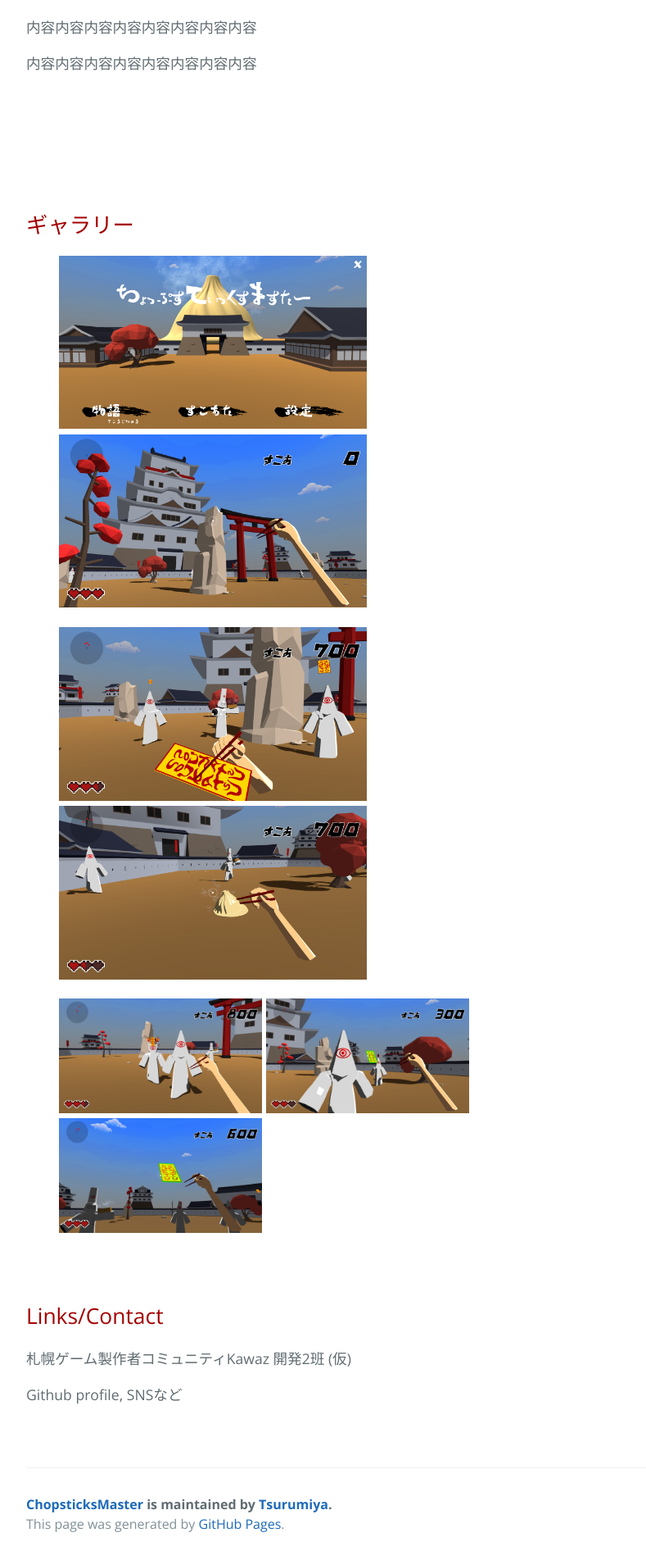
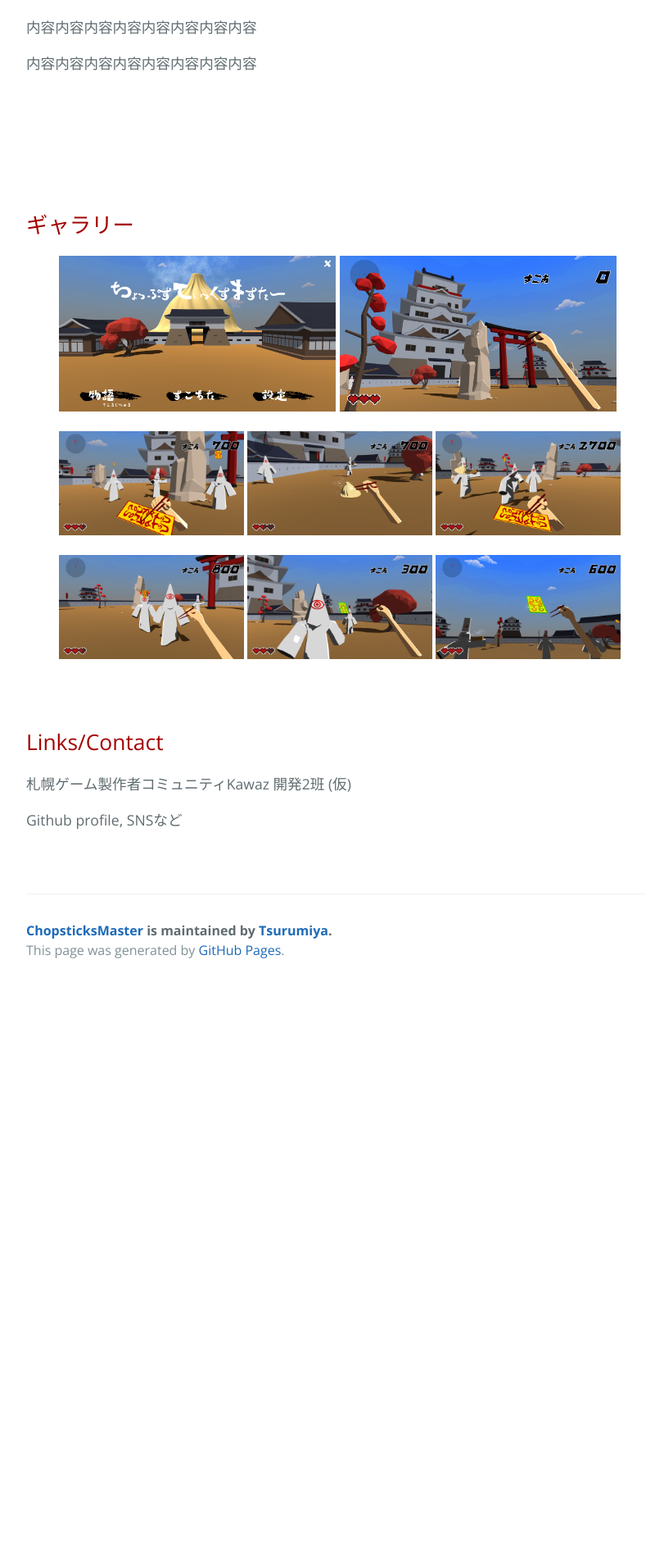
Before and after one commit to Tsurumiya/ChopsticksMaster, a Jekyll site: the page built from index.md, in a window 1280 px wide. Shown: the part 1072-2975 px from the top of the page at 82% size, without its empty margins (192-981 px from the left). Built offline with Jekyll 4.4.1, drawn with Linux system fonts in a browser that asks for light colours; our own code applies the rules of GitHub Pages for plain Markdown files; after the commit the page ends 2275 px from its top, so only the background shows below that.

Commit message:
Update index.md

```diff
--- a/index.md
+++ b/index.md
@@ -38,17 +38,18 @@
 ## ギャラリー
 
 <figure class="half">
-  <img src="https://github.com/Tsurumiya/ChopsticksMaster/raw/master/assets/images/20190613000227_1.jpg" width="50%"/>
-  <img src="https://github.com/Tsurumiya/ChopsticksMaster/raw/master/assets/images/20190613000426_1.jpg" width="50%"/>
+  <a href="https://github.com/Tsurumiya/ChopsticksMaster/raw/master/assets/images/20190613000227_1.jpg" target=_blank><img src="https://github.com/Tsurumiya/ChopsticksMaster/raw/master/assets/images/20190613000227_1.jpg" width="45%"/></a>
+  <a href="https://github.com/Tsurumiya/ChopsticksMaster/raw/master/assets/images/20190613000426_1.jpg" target=_blank><img src="https://github.com/Tsurumiya/ChopsticksMaster/raw/master/assets/images/20190613000426_1.jpg" width="45%"/></a>
 </figure>
 <figure class="half">
-  <img src="https://github.com/Tsurumiya/ChopsticksMaster/raw/master/assets/images/20190613011259_1.jpg" width="50%"/>
-  <img src="https://github.com/Tsurumiya/ChopsticksMaster/raw/master/assets/images/20190613011229_1.jpg" width="50%"/>
+  <a href="https://github.com/Tsurumiya/ChopsticksMaster/raw/master/assets/images/20190613011259_1.jpg" target=_blank><img src="https://github.com/Tsurumiya/ChopsticksMaster/raw/master/assets/images/20190613011259_1.jpg" width="30%"/></a>
+  <a href="https://github.com/Tsurumiya/ChopsticksMaster/raw/master/assets/images/20190613011229_1.jpg" target=_blank><img src="https://github.com/Tsurumiya/ChopsticksMaster/raw/master/assets/images/20190613011229_1.jpg" width="30%"/></a>
+  <a href="https://github.com/Tsurumiya/ChopsticksMaster/raw/master/assets/images/20190613001929_1.jpg" target=_blank><img src="https://github.com/Tsurumiya/ChopsticksMaster/raw/master/assets/images/20190613001929_1.jpg" width="30%"/></a>
 </figure>
 <figure class="third">
-    <img src="https://github.com/Tsurumiya/ChopsticksMaster/raw/master/assets/images/20190613000827_1.jpg" width="33%"/>
-    <img src="https://github.com/Tsurumiya/ChopsticksMaster/raw/master/assets/images/20190613000331_1.jpg" width="33%"/>
-    <img src="https://github.com/Tsurumiya/ChopsticksMaster/raw/master/assets/images/20190613000701_1.jpg" width="33%"/>
+    <a href="https://github.com/Tsurumiya/ChopsticksMaster/raw/master/assets/images/20190613000827_1.jpg" target=_blank><img src="https://github.com/Tsurumiya/ChopsticksMaster/raw/master/assets/images/20190613000827_1.jpg" width="30%"/></a>
+    <a href="https://github.com/Tsurumiya/ChopsticksMaster/raw/master/assets/images/20190613000331_1.jpg" target=_blank><img src="https://github.com/Tsurumiya/ChopsticksMaster/raw/master/assets/images/20190613000331_1.jpg" width="30%"/></a>
+    <a href="https://github.com/Tsurumiya/ChopsticksMaster/raw/master/assets/images/20190613000701_1.jpg" target=_blank><img src="https://github.com/Tsurumiya/ChopsticksMaster/raw/master/assets/images/20190613000701_1.jpg" width="30%"/></a>
 </figure>
 
 &nbsp;
```
